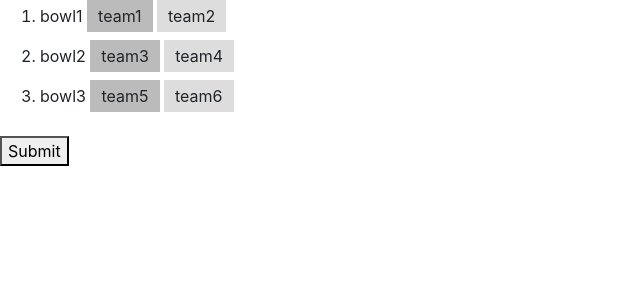
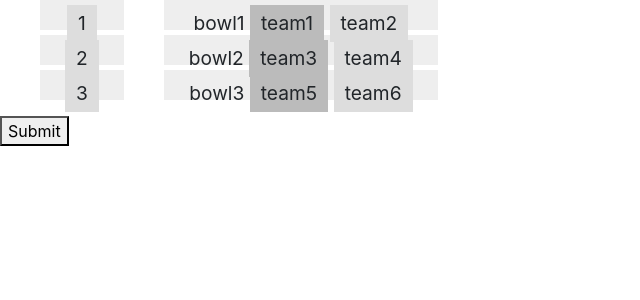
Before and after one commit to ryanmoore/cfb-pickem, a Django app: page /pickem/select_all_sortable/ in a window 1280 px wide. Shown: the top 300 px of the page, without its empty margins (0-640 px from the left). Run offline with Django 3.2, Linux system fonts and the light colour scheme; some libraries are stand-ins or nearby versions.

Commit message:
Better side-by-side with a second, numbered list for select_all_sortable. Added highlight on hover for label items.

```diff
--- a/pickem/templates/pickem/select_all_sortable.html
+++ b/pickem/templates/pickem/select_all_sortable.html
@@ -5,6 +5,20 @@
     <title>Select All Sortable</title>
     <link href="{% static 'pickem/css/bootstrap.min.css' %}" type="text/css" rel="stylesheet" media="screen">
     <style>
+    .rankings {
+        margin: 0 0 0 0;
+        padding: 0 0 0 0;
+        float: left;
+    }
+    .rankings li {
+        list-style-type: none;
+        margin: 0 0px 5px 0px;
+        padding: 5px 25px;
+        font-size: 1.2em;
+        background-color: #eee;
+        height: 30px;
+        text-align: center;
+    }
     .rankings input[type="radio"] {
         display: none;
     }
@@ -12,6 +26,12 @@
         display: inline-block;
         background-color: #ddd;
         padding: 4px 11px;
+    }
+    .rankings label:hover {
+        border-style: solid;
+        border-color: #000000;
+        padding: 3px 10px;
+        border-width: 1px;
     }
     .rankings input[type="radio"]:checked + label {
         background-color: #bbb;
@@ -37,11 +57,19 @@
     });
     </script>
 
+<div class="rankings">
 <form method="POST" action="{% url 'pickem:select_all_sortable' %}" id="rankform">
 {% csrf_token %}
 <input type='hidden' name='thedata' id='thedata'>
 <div class="rankings">
-<ol id="sortable">
+    <ul>
+        <li><label>1</label></li>
+        <li><label>2</label></li>
+        <li><label>3</label></li>
+    </ul>
+</div>
+<div class="rankings">
+<ul id="sortable">
     <li id="bowl1">bowl1
         <input type="radio" name="bowl1" value='team1' id='team1' checked="checked">
         <label for="team1">team1</label>
@@ -60,9 +88,11 @@
         <input type="radio" name="bowl3" value='team6' id='team6'>
         <label for="team6">team6</label>
     </li>
-</ol>
+</ul>
 </div>
+<br>
 <button type="submit">Submit</button>
 </form>
+</div>
 </body>
 </html>
```
